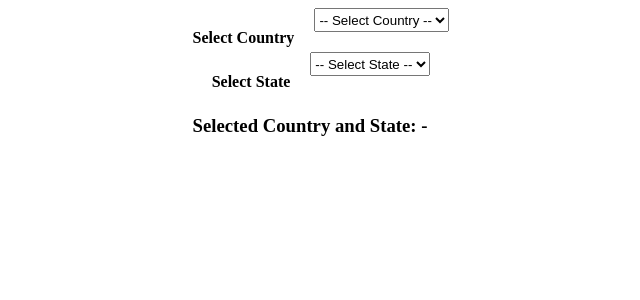
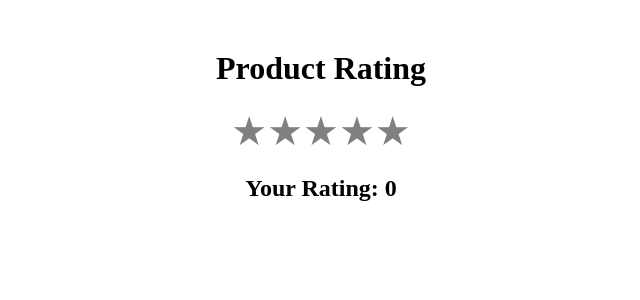
Before and after one commit to Gowtham-Chokkalingam/LearnDepthAssignments, a React (Vite) app in the folder ecommerce-app/: page / in a window 1280 px wide. Shown: the top 300 px of the page, without its empty margins (319-959 px from the left). Built offline with nearby package versions, Linux system fonts and the light colour scheme.

Commit message:
Product ratig assgmnt

```diff
--- /dev/null
+++ b/ecommerce-app/src/Components/Assignments/ProductRating.jsx
@@ -0,0 +1,38 @@
+import { useState } from "react";
+
+function App() {
+  const [rating, setRating] = useState(0);
+
+  const handleRating = (star) => {
+    setRating(star);
+  };
+
+  return (
+    <div
+      style={{
+        textAlign: "center",
+        marginTop: "50px",
+      }}
+    >
+      <h1>Product Rating</h1>
+
+      {[1, 2, 3, 4, 5].map((star) => (
+        <span
+          key={star}
+          onClick={() => handleRating(star)}
+          style={{
+            fontSize: "40px",
+            cursor: "pointer",
+            color: star <= rating ? "gold" : "gray",
+          }}
+        >
+          ★
+        </span>
+      ))}
+
+      <h2>Your Rating: {rating}</h2>
+    </div>
+  );
+}
+
+export default App;
--- a/ecommerce-app/src/Components/Home.jsx
+++ b/ecommerce-app/src/Components/Home.jsx
@@ -1,9 +1,9 @@
-import CountryState from "./Assignments/CountryState";
+import ProductRating from "./Assignments/ProductRating";
 
 function Home() {
   return (
     <>
-      <CountryState></CountryState>
+      <ProductRating></ProductRating>
     </>
   );
 }
```
Also changed, not shown: ecommerce-app/src/Components/Assignments/ProductConditionalRendering2 copy.jsx (deleted, +0 -41 lines).
